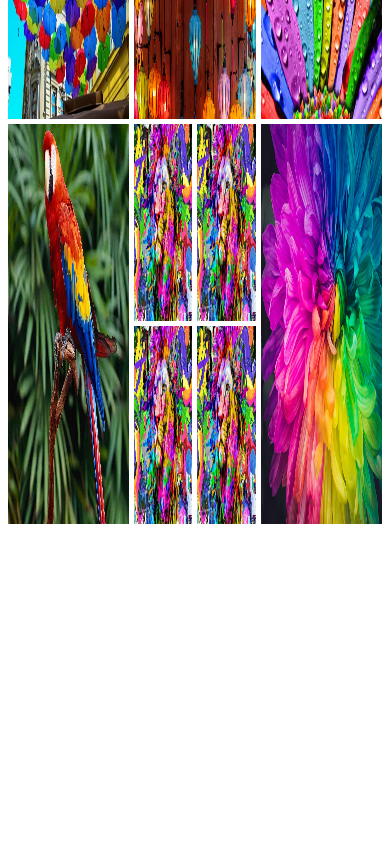
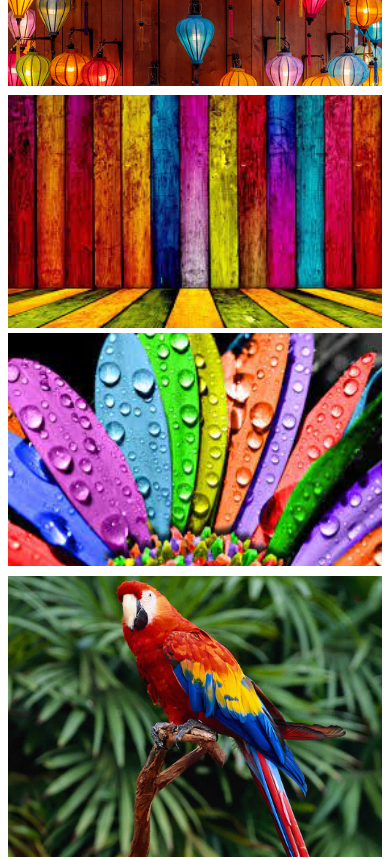
Before and after one commit to SayedLabib/My-Practices-repo, a plain HTML site: page complex_flex_Grid_media.html in a window 390 px wide. Shown: the part 780-1639 px from the top of the page. Before the commit the page ends 1312 px from the top, so only its background shows below. Drawn offline with Linux system fonts and the light colour scheme.

Commit message:
making the page responsive

```diff
--- a/CSS/collage.css
+++ b/CSS/collage.css
@@ -29,3 +29,15 @@ img{
     grid-template-columns: repeat(2,1fr);
     gap: 5px;
 }
+
+@media screen and (max-width:576px) {
+
+   .row{
+    flex-direction: column;
+    height: auto;
+   }
+   .square-collage{
+    grid-template-columns: 1fr;
+   }
+
+}
```
